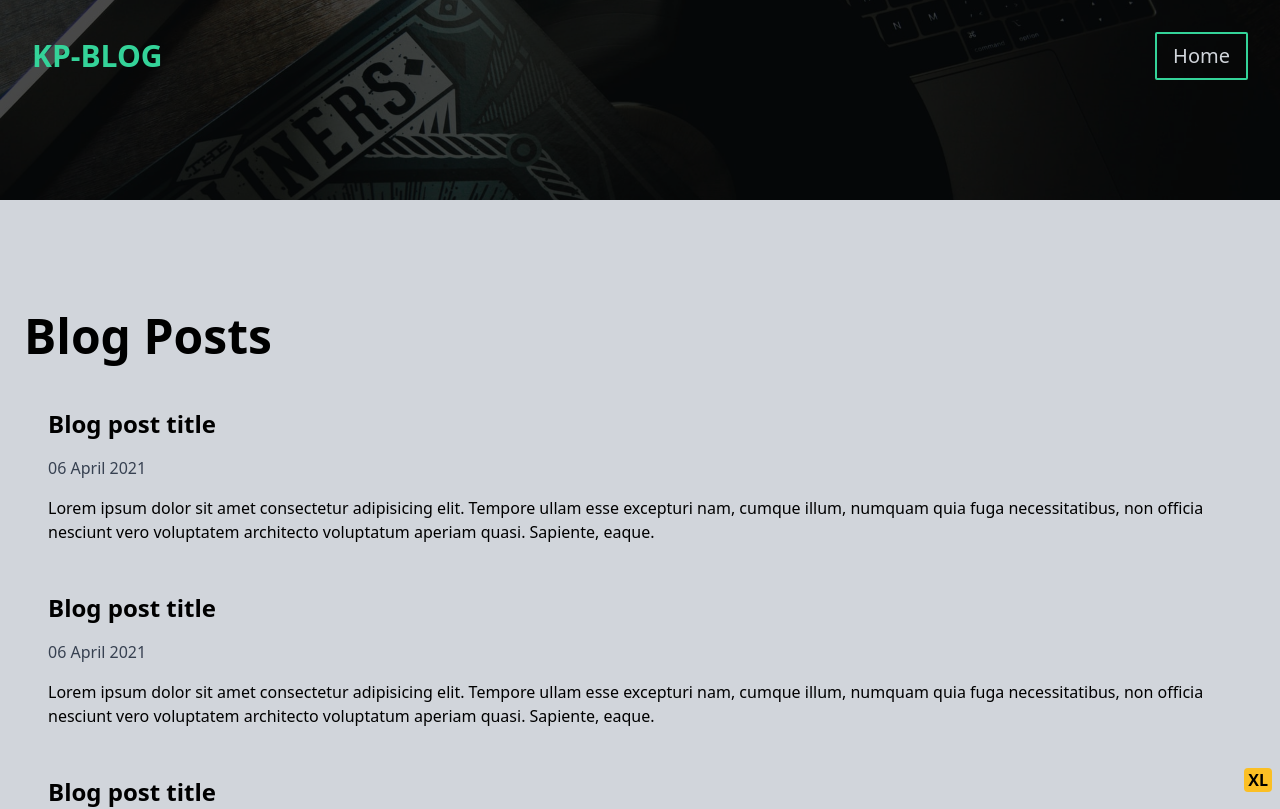
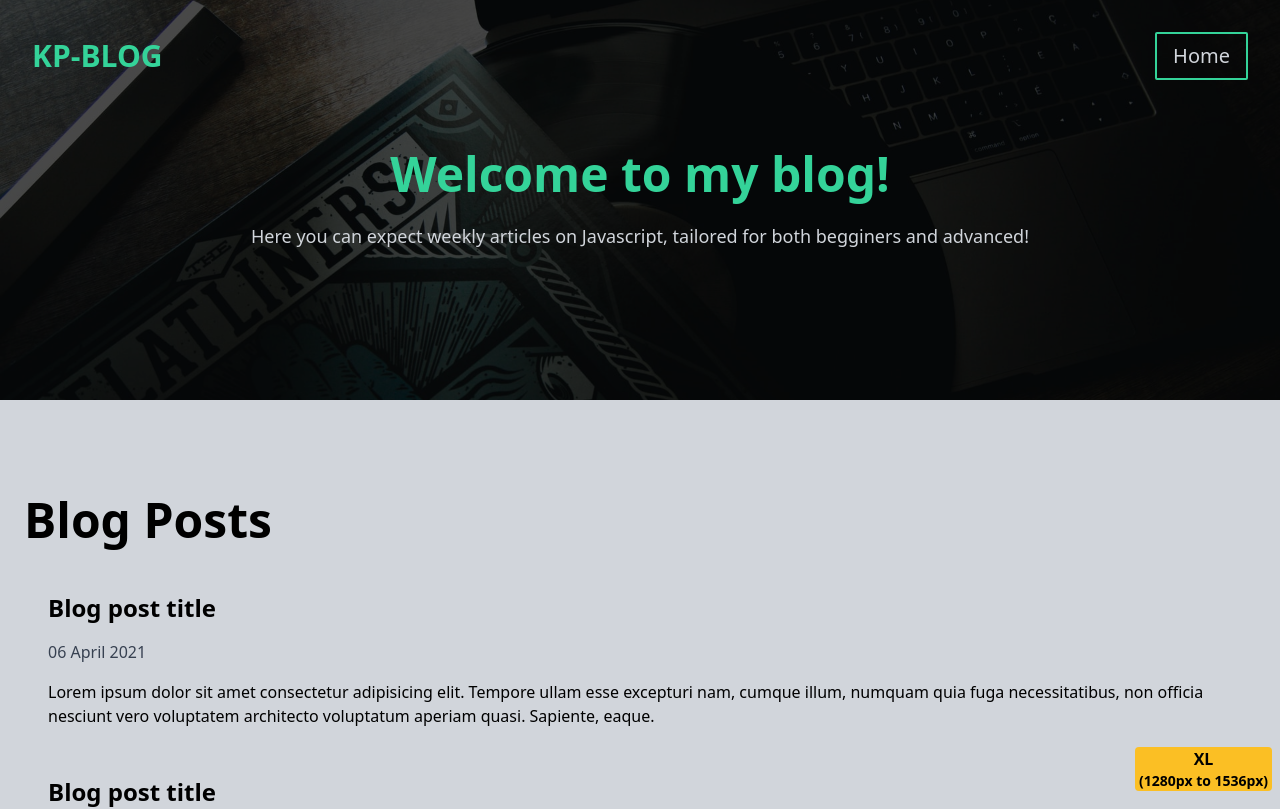
Before and after one commit to konstapascal/kp-website-v1, a Next.js app: page /blog in a window 1280 px wide. Shown: the top 809 px of the page. Built offline with nearby package versions, Linux system fonts and the light colour scheme.

Commit message:
expanded on the blog

```diff
--- a/components/kp-blog/BlogHero.js
+++ b/components/kp-blog/BlogHero.js
@@ -7,7 +7,7 @@ function Hero() {
 		<section>
 			<div
 				className='relative flex items-center justify-center'
-				style={{ minHeight: '25vh' }}>
+				style={{ minHeight: '50vh' }}>
 				<Image
 					className='absolute'
 					src='/hero.jpg'
@@ -27,6 +27,15 @@ function Hero() {
 						</a>
 					</Link>
 				</nav>
+				<div className='absolute container text-center text-gray-300'>
+					<p className='text-green-400 font-semibold text-3xl md:text-4xl lg:text-5xl'>
+						Welcome to my blog!
+					</p>
+					<p className='mt-4 lg:mt-6 text-md md:text-lg text-gray-300'>
+						Here you can expect weekly articles on Javascript, tailored
+						for both begginers and advanced!
+					</p>
+				</div>
 			</div>
 		</section>
 	);
--- a/components/kp-blog/BlogPostList.js
+++ b/components/kp-blog/BlogPostList.js
@@ -4,7 +4,7 @@ import BlogPost from './BlogPost';
 function BlogPostList() {
 	return (
 		<section className='bg-gray-300'>
-			<div className='container p-6 py-24 lg:py-28'>
+			<div className='container p-6 py-24 lg:py-24'>
 				<h1 className='text-5xl font-bold mb-6'>Blog Posts</h1>
 				<BlogPost />
 				<BlogPost />
--- a/pages/_app.js
+++ b/pages/_app.js
@@ -6,23 +6,29 @@ import Footer from '../components/shared/Footer';
 function MyApp({ Component, pageProps }) {
 	return (
 		<>
-			{/* TODO: REMEMBER TO REMOVE THIS LATER */}
-			<div className='fixed bottom-0 right-0 z-50 text-md font-bold text-black p-2'>
-				<span className='sm:hidden rounded px-1 bg-yellow-400 p-1'>XS</span>
-				<span className='hidden sm:inline-block md:hidden rounded px-1 bg-yellow-400'>
-					SM
-				</span>
-				<span className='hidden sm:hidden md:inline-block lg:hidden rounded px-1 bg-yellow-400'>
-					MD
-				</span>
-				<span className='hidden lg:inline-block xl:hidden rounded px-1 bg-yellow-400'>
-					LG
-				</span>
-				<span className='hidden xl:inline-block rounded px-1 bg-yellow-400'>
-					XL
-				</span>
+			{/* TODO: DELETE THIS LATER */}
+			<div className='fixed bottom-0 right-0 z-50 text-md font-bold text-black p-2 text-center'>
+				<p className='sm:hidden rounded px-1 bg-yellow-400 p-1'>
+					XS <p className='text-sm'>(0px to 640px)</p>
+				</p>
+				<p className='hidden sm:inline-block md:hidden rounded px-1 bg-yellow-400'>
+					SM <p className='text-sm'>(640px to 768px)</p>
+				</p>
+				<p className='hidden sm:hidden md:inline-block lg:hidden rounded px-1 bg-yellow-400'>
+					MD <p className='text-sm'>(768px to 1024px)</p>
+				</p>
+				<p className='hidden lg:inline-block xl:hidden rounded px-1 bg-yellow-400'>
+					LG <p className='text-sm'>(1024px to 1280px)</p>
+				</p>
+				<p className='hidden xl:inline-block 2xl:hidden rounded px-1 bg-yellow-400'>
+					XL <p className='text-sm'>(1280px to 1536px)</p>
+				</p>
+				<p className='hidden 2xl:inline-block rounded px-1 bg-yellow-400'>
+					2XL <p className='text-sm'>(1536px+)</p>
+				</p>
 			</div>
-			{/* TODO: REMEMBER TO REMOVE THIS LATER */}
+			{/* TODO: DELETE THIS LATER */}
+
 			<Component {...pageProps} />
 			<Footer />
 		</>
```
